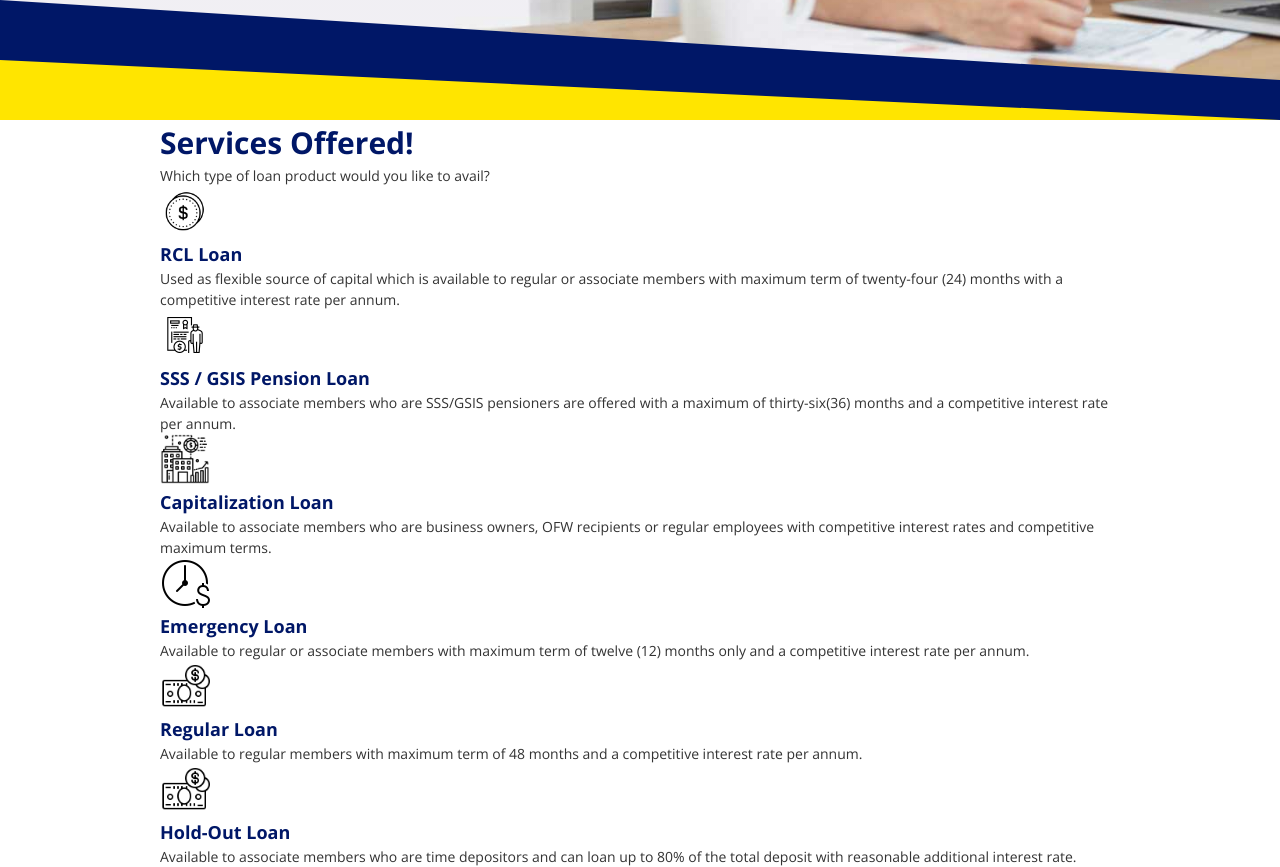
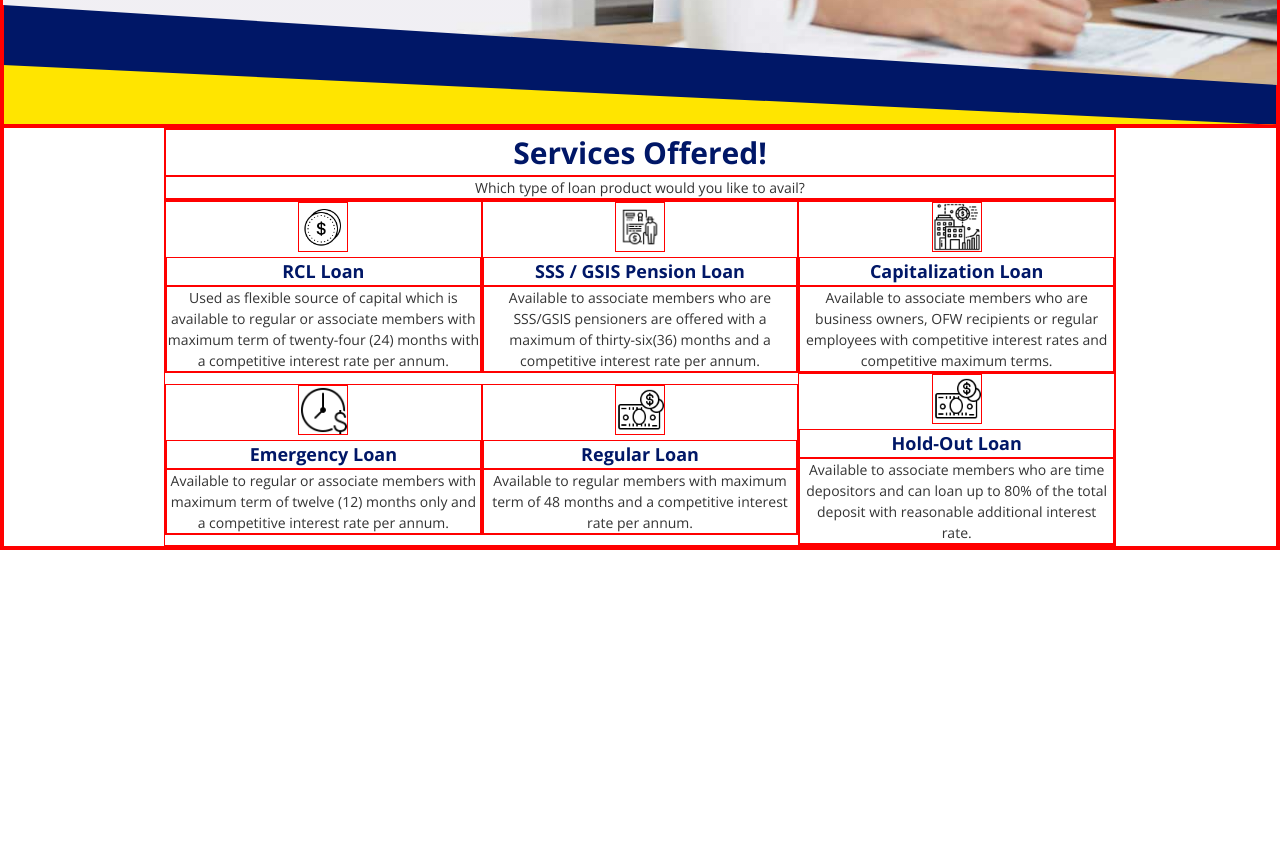
Before and after one commit to kimicasamina/pera-mpc-landing-page, a plain HTML site: page index.html in a window 1280 px wide. Shown: the part 680-1547 px from the top of the page. After the commit the page ends 1230 px from the top, so only its background shows below. Drawn offline with nearby package versions, Linux system fonts and the light colour scheme.

Commit message:
added style to services and set the position of hero to relative

```diff
--- a/index.html
+++ b/index.html
@@ -63,6 +63,7 @@
           <h2>Services Offered!</h2>
           <p>Which type of loan product would you like to avail?</p>
         </div>
+        <div class="cards">
         <div class="card">
           <img src="./images/rcl.png" alt="RCL loan" />
           <h3>RCL Loan</h3>
@@ -115,6 +116,7 @@
           </p>
         </div>
       </div>
+      </div>
       </section>
   </body>
 </html>
--- a/scss/_globals.scss
+++ b/scss/_globals.scss
@@ -4,7 +4,7 @@ html {
 }
 
 *, *::before, *::after {
-  // border: solid 1px red;
+  border: solid 1px red;
   box-sizing: inherit;
   margin: 0;
   padding: 0;
--- a/scss/_hero.scss
+++ b/scss/_hero.scss
@@ -2,6 +2,7 @@
   height: 100vh;
   background: linear-gradient(to right, rgba(246, 239, 239, 0.115), rgb(238, 238, 236 , 0%)), url('../images/couple-budgeting-banner.jpeg');
   background-size: cover;
+  position: relative;
 
   h1 {
     padding-top: 250px; // 90px
@@ -38,15 +39,7 @@
     width: 100%;
     left: 0;
     bottom: 0;
-
-
-
-
-clip-path: polygon(0 40%, 100% 80%, 100% 100%, 0% 100%);
-
-
-
-
+    clip-path: polygon(0 40%, 100% 80%, 100% 100%, 0% 100%);
   }
 
   &::after {
@@ -57,12 +50,6 @@ clip-path: polygon(0 40%, 100% 80%, 100% 100%, 0% 100%);
     width: 100%;
     left: 0;
     bottom: 0;
-
-
-
-clip-path: polygon(0 60%, 100% 100%, 100% 100%, 0% 100%);
-
-
-
+    clip-path: polygon(0 60%, 100% 100%, 100% 100%, 0% 100%);
   }
 }
--- /dev/null
+++ b/scss/_services.scss
@@ -0,0 +1,13 @@
+.services {
+  .services-intro {
+    text-align: center;
+  }
+
+  .cards {
+    display: grid;
+    grid-template-columns: 1fr 1fr 1fr;
+    align-items: center;
+    justify-content: center;
+    text-align: center;
+  }
+}
--- a/scss/styles.scss
+++ b/scss/styles.scss
@@ -3,3 +3,4 @@
 @import 'header';
 @import 'container';
 @import 'hero';
+@import 'services';
```
Also changed, not shown: dist/styles.css, 1 other file.
